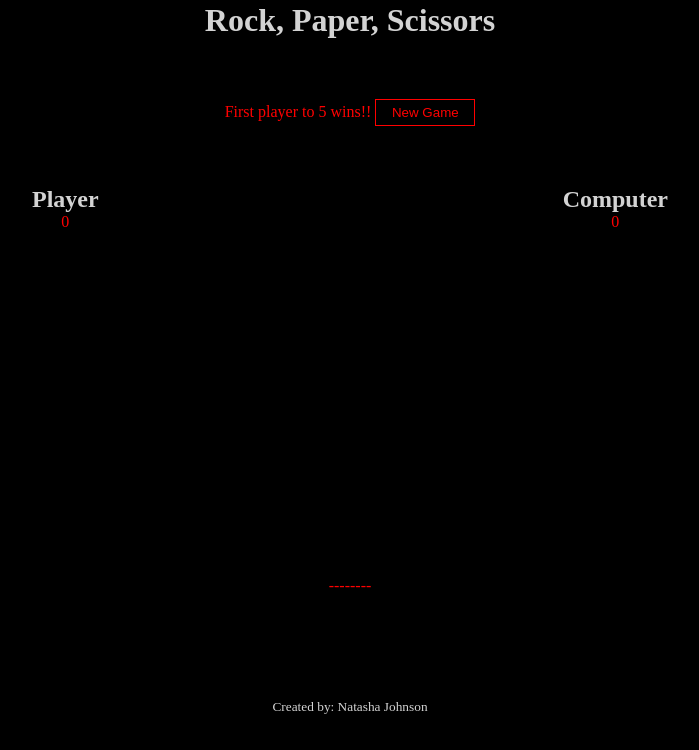
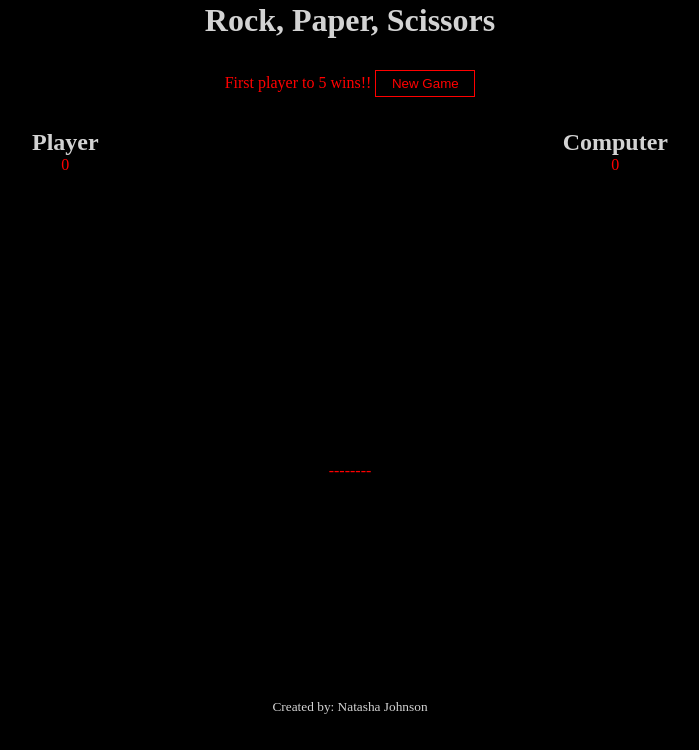
Before and after one commit to artsycoder533/rock-paper-scissors, a plain HTML site: page index.html in a window 1280 px wide. Shown: the whole page, without its empty margins (290-989 px from the left). Drawn offline with Linux system fonts and the light colour scheme.

Commit message:
changed height of game container

```diff
--- a/style.css
+++ b/style.css
@@ -19,7 +19,7 @@ body {
     display: flex;
     flex-direction: column;
     justify-content: space-between;
-    height: 95%;
+    height: 75%;
     padding: 2px;
 }
 
```
